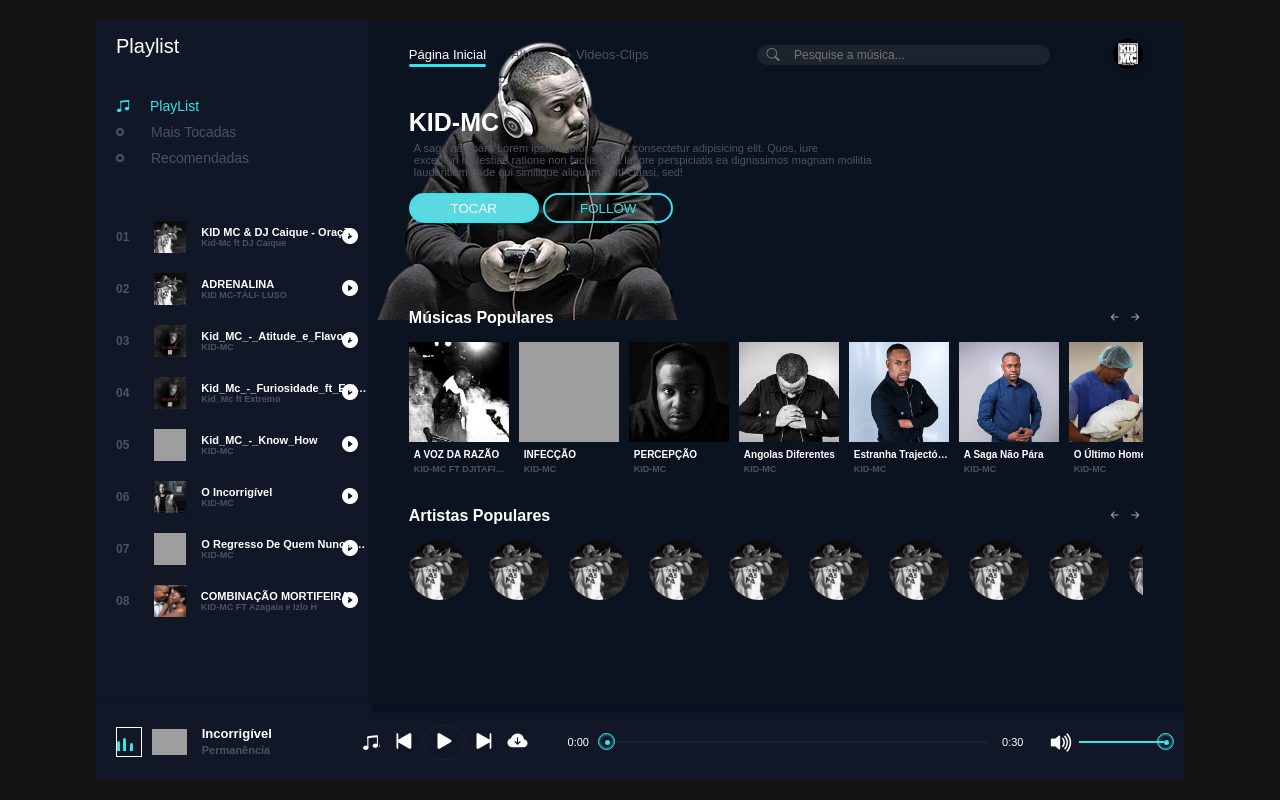
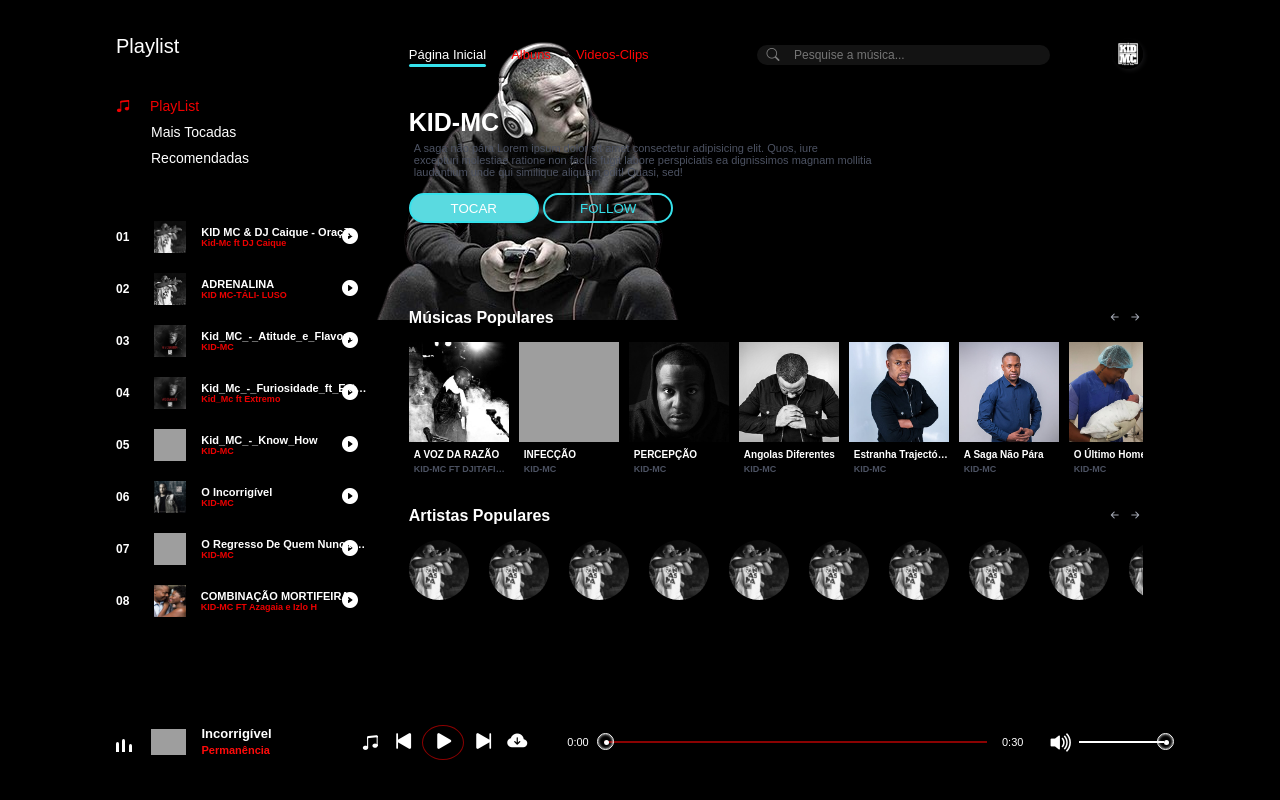
Before and after one commit to bumbacaetano99/kidmc, a PHP site: page /index.php in a window 1280 px wide. Run offline with PHP 8.4, Linux system fonts and the light colour scheme; grey boxes are pictures that could not be loaded.

Commit message:
Update music.css

```diff
--- a/Estilos/music.css
+++ b/Estilos/music.css
@@ -16,7 +16,7 @@
    font-family: 'Poopins', sans-serif;
    width: 100%;
    height: 100vh;
-   background-color: #121213;
+   background-color: #000000;
    display: grid;
    place-items: center;
 }
@@ -39,8 +39,8 @@
    width: 25%;
    height: 90%;
    /* border: 1px solid  #fff;*/
-   background: #111727;
-   box-shadow: 5px 8px 2px #090f1f;
+   background: #0000001f;
+   box-shadow: 5px 8px 2px #0000005d;
    color: #fff;
 }
 
@@ -48,7 +48,7 @@
 
 header .musicas_lateral {
    width: 75%;
-   background: #0b1320;
+   background: #000000;
 }
 
 
@@ -57,8 +57,8 @@
    width: 100%;
    height: 10%;
    /*border: 1px solid #fff;*/
-   background: #111727;
-   box-shadow: 0px 3px 8px #090f1f;
+   background: #000000;
+   box-shadow: 0px 3px 8px #0000008f;
 
 }
 
@@ -79,7 +79,7 @@
    font-size: 14px;
    font-weight: 400;
    padding-bottom: 10px;
-   color: #4c5262;
+   color: #ffffff;
    cursor: pointer;
    display: flex;
    align-items: center;
@@ -90,7 +90,7 @@
 /*efeito de passar com mouse*/
 header .menu_lateral .playlist h4:hover {
 
-   color: #fff;
+   color: #ff050565;
 }
 
 /*Fim do efeito de passar com mouse*/
@@ -104,14 +104,14 @@
    position: absolute;
    width: 4px;
    height: 4px;
-   border: 2px solid #4c5262;
+   border: 2px solid #000000;
    border-radius: 50%;
    top: -4px;
    transition: .3s linear;
 }
 
 header .menu_lateral .playlist h4:hover span::before {
-   border: 2px solid #fff;
+   border: 2px solid #000000;
 }
 
 header .menu_lateral .playlist h4 .bi {
@@ -119,7 +119,7 @@
 }
 
 header .menu_lateral .playlist .active {
-   color: #36e2ec;
+   color: #f10000;
 }
 
 header .menu_lateral .playlist .active span {
@@ -159,14 +159,14 @@
 }
 
 header .menu_lateral .menu_musica li:hover {
-   background: rgb(105, 105, 105, .1);
+   background: rgba(255, 0, 0, 0.404);
 
 }
 
 header .menu_lateral .menu_musica li span {
    font-size: 12px;
    font-weight: 600;
-   color: #4c5262;
+   color: #ffffff;
 
 }
 
@@ -189,7 +189,7 @@
 
 header .menu_lateral .menu_musica li h5 .subtitulo {
    font-size: 9px;
-   color: #4c5262;
+   color: #ec0000;
 }
 
 header .menu_lateral .menu_musica li .bi {
@@ -207,7 +207,7 @@
 header .melhores_musicas .wave {
    width: 30px;
    height: 30px;
-   border: 1px solid #fff;
+  /* border: 1px solid #fff;*/
    padding-bottom: 5px;
    display: flex;
    align-items: flex-end;
@@ -217,7 +217,7 @@
 header .melhores_musicas .wave .wave1 {
    width: 3px;
    height: 10px;
-   background: #36e2ec;
+   background: #ffffff;
    margin-right: 3px;
    border-radius: 10px 10px 0px 0px;
    animation: unset;
@@ -298,7 +298,7 @@
 
 header .melhores_musicas h5 .subtitulo {
    font-size: 11px;
-   color: #4c5262;
+   color: #ff0b0b;
    width: 100%;
    overflow: hidden;
    text-overflow: ellipsis;
@@ -336,7 +336,7 @@
 }
 
 header .melhores_musicas .icones .bi:nth-child(3) {
-   border: 1px solid rgb(105, 105, 105, .1);
+   border: 1px solid rgba(235, 0, 0, 0.589);
    border-radius: 50%;
    padding: 1px 5px 0px 7px;
    margin: 0px 5px;
@@ -358,13 +358,13 @@
    position: relative;
    width: 43%;
    height: 2px;
-   background: rgb(105, 105, 170, .1);
+   background: rgba(250, 4, 4, 0.555);
    margin: 0px 15px 0px 10px;
 }
 
 header .melhores_musicas .barra_progresso .barra_progresso2 {
    position: absolute;
-   background: #36e2ec;
+   background: #ffffff;
    width: 0%;
    height: 100%;
    top: 0;
@@ -375,7 +375,7 @@
    position: absolute;
    width: 5px;
    height: 5px;
-   background: #36e2ec;
+   background: #ffffff;
    border-radius: 50%;
    left: 0%;
    top: -1.5px;
@@ -387,11 +387,11 @@
    position: absolute;
    width: 15px;
    height: 15px;
-   border: 1px solid #36e2ec;
+   border: 1px solid #ffffff;
    border-radius: 50%;
    left: -7px;
    top: -6.5px;
-   box-shadow: inset 0px 0px 3px #36e2ec;
+   box-shadow: inset 0px 0px 3px #ffffff;
 }
 
 header .melhores_musicas .barra_progresso input {
@@ -409,7 +409,7 @@
    position: relative;
    width: 100px;
    height: 2px;
-   background: rgb(105, 105, 170, .1);
+   background: rgba(122, 1, 1, 0.514);
    margin-left: 50px;
 }
 
@@ -433,7 +433,7 @@
 
 header .melhores_musicas .volume .volume_progresso {
    position: absolute;
-   background: #36e2ec;
+   background: #ffffff;
    width: 100%;
    height: 100%;
    transition: 1s linear;
@@ -443,7 +443,7 @@
    position: absolute;
    width: 5px;
    height: 5px;
-   background: #36e2ec;
+   background: #ffffff;
    border-radius: 50%;
    left: 100%;
    top: -1.5px;
@@ -455,11 +455,11 @@
    position: absolute;
    width: 15px;
    height: 15px;
-   border: 1px solid #36e2ec;
+   border: 1px solid #ffffff;
    border-radius: 50%;
    left: -7px;
    top: -6.5px;
-   box-shadow: inset 0px 0px 3px #36e2ec;
+   box-shadow: inset 0px 0px 3px #ffffff;
 }
 
 /*
@@ -506,7 +506,7 @@
    list-style: none;
    position: relative;
    font-size: 13px;
-   color: #4c5262;
+   color: #ff0505;
    /*Modificar a cor*/
    margin-right: 25px;
    cursor: pointer;
@@ -1027,6 +1027,10 @@
 
 
 
+header .menu_lateral h6 {
+display: none;
+
+}
 
 
 
```
